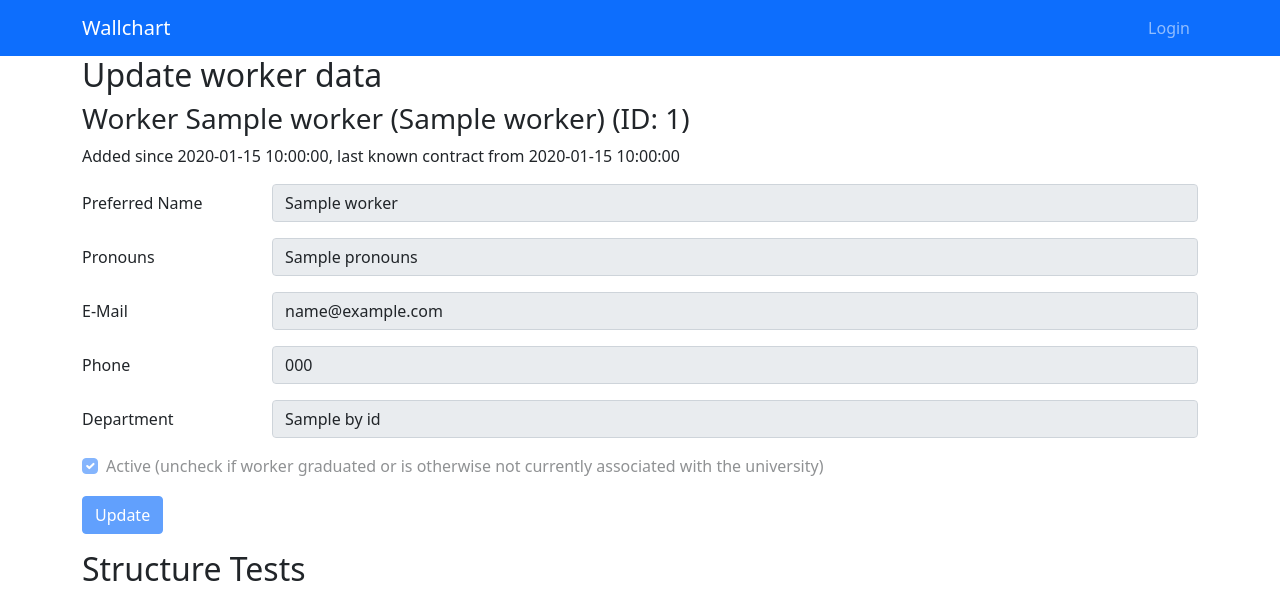
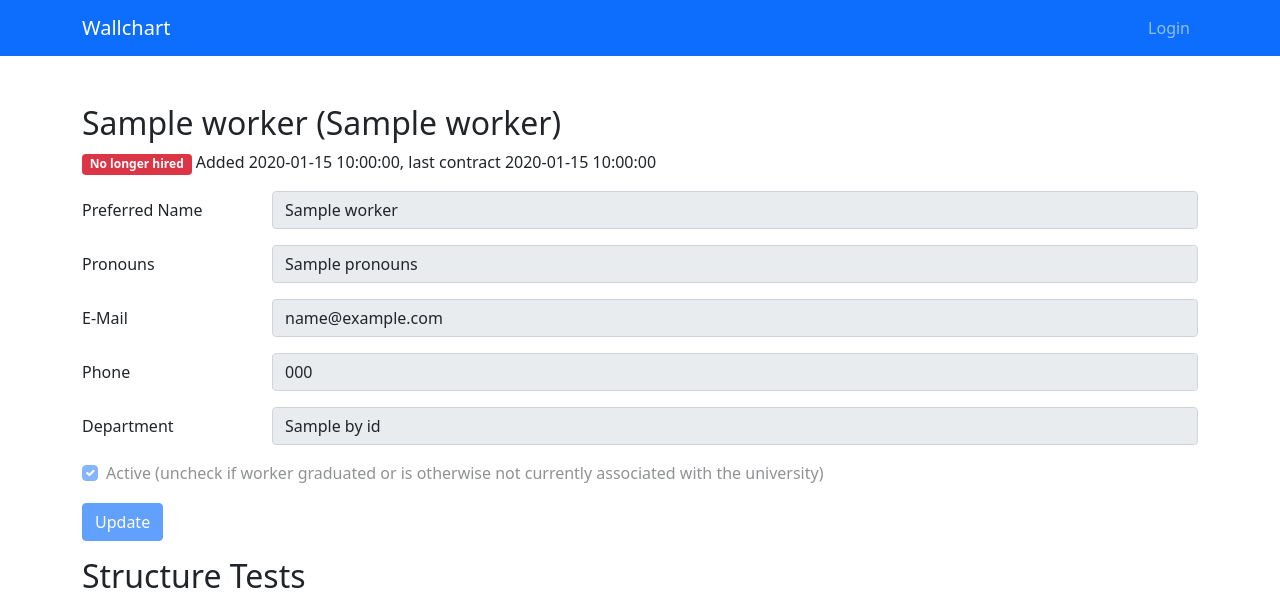
Before and after one commit to aparcar/wallchart, a Python web app: template templates/worker.html in a window 1280 px wide. Shown: the top 596 px of the page. Run offline with Jinja, Linux system fonts and the light colour scheme; the template is opened without the code that fills it: most values are stand-ins (such as "Sample title", 1, 10 or a date in 2020).

Commit message:
worker: show if no longer hired and navbar margin
Signed-off-by: Paul Spooren <mail@aparcar.org>

```diff
--- a/main.py
+++ b/main.py
@@ -548,11 +548,14 @@ def worker(worker_id=None):
         .dicts()
     )
 
+    last_updated = Worker.select(fn.MAX(Worker.updated)).scalar()
+
     return render_template(
         "worker.html",
         worker=worker,
         structure_tests=structure_tests,
         Department=Department,
+        last_updated=last_updated,
     )
 
 
--- a/templates/layout.html
+++ b/templates/layout.html
@@ -10,7 +10,7 @@
 </head>
 
 <body>
-    <nav class="navbar navbar-expand-md navbar-dark bg-primary">
+    <nav class="navbar navbar-expand-md navbar-dark bg-primary mb-5">
         <div class="container">
             <a class="navbar-brand" href="{{ url_for('homepage') }} ">Wallchart</a>
             {% if session.logged_in %}
--- a/templates/worker.html
+++ b/templates/worker.html
@@ -9,16 +9,19 @@
             .then(response => console.log(response));
     }
 </script>
-<h2>Update worker data</h2>
-<h3>
-    Worker
+<h2>
     {%- if worker.preferred_name %}
     {{ worker.preferred_name }} ({{ worker.name }})
     {% else %}
     {{ worker.name }}
-    {% endif %} (ID: {{ worker.id }})
-</h3>
-<p>Added since {{ worker.added }}, last known contract from {{ worker.updated }}
+    {% endif %}
+</h2>
+<p>
+{% if worker.updated != last_updated %}
+    <span class="badge bg-danger">No longer hired</span>
+{% endif %}
+    Added {{ worker.added }}, last contract {{ worker.updated }}
+</p>
 {% if worker %}
 <form action="{{ url_for('worker', worker_id=worker.id) }}" method=post autocomplete="new-password">
 {% else %}
```
